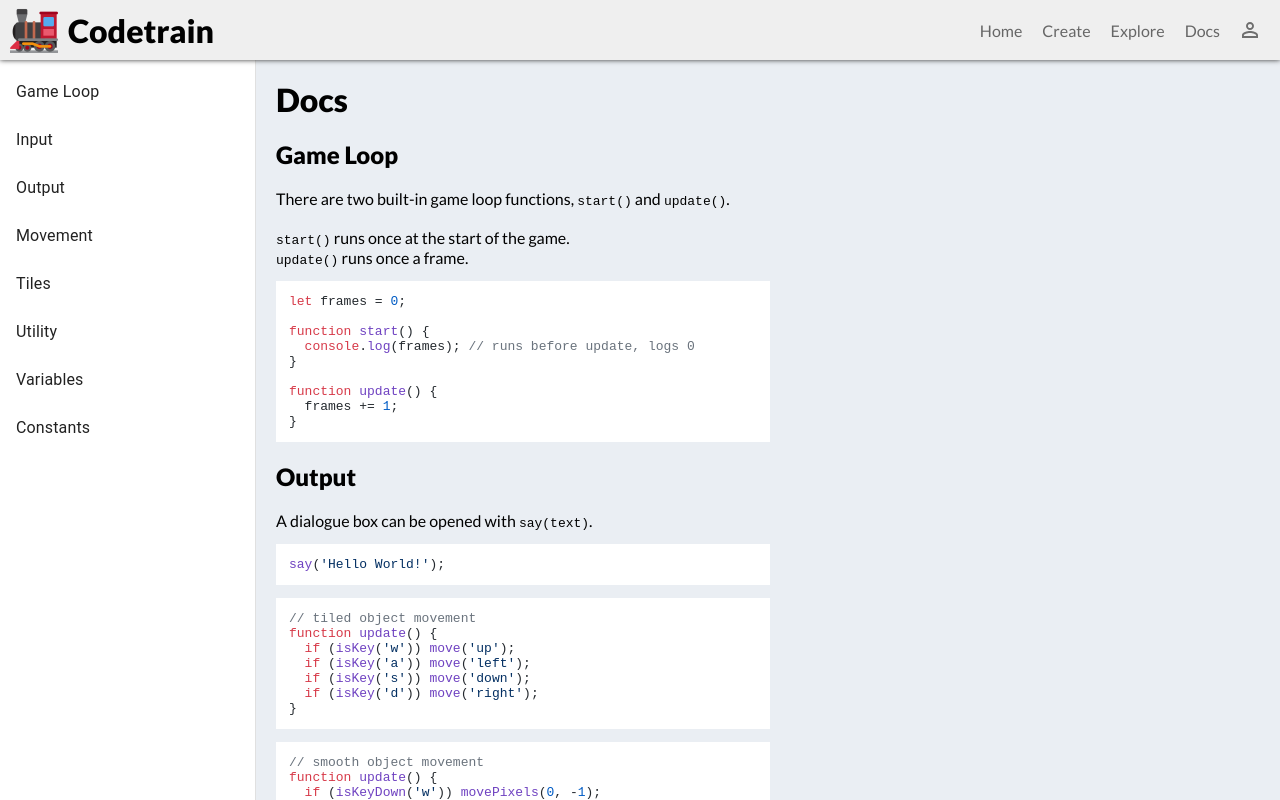
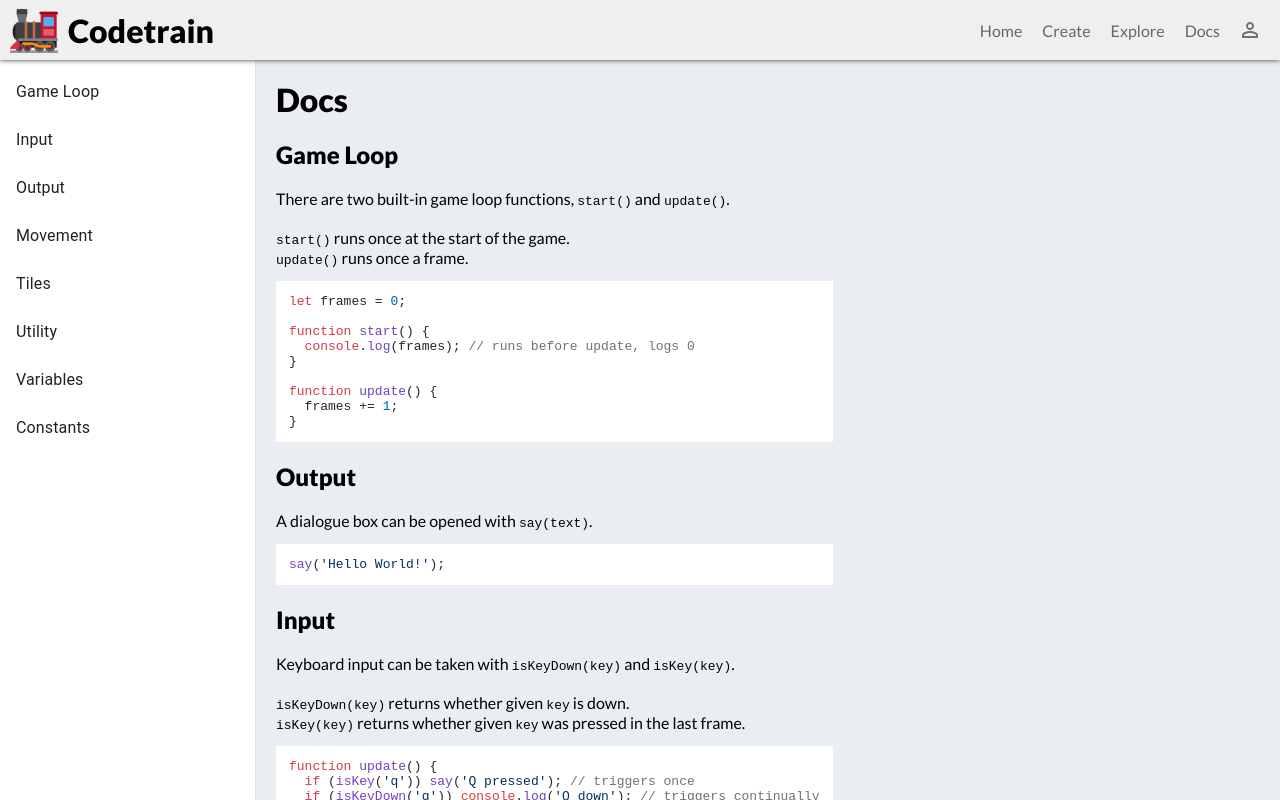
Before and after one commit to LearnCodeOrg/codetrain, a Next.js app: page /docs in a window 1280 px wide. Shown: the top 800 px of the page. Built offline with nearby package versions, Linux system fonts and the light colour scheme; no server answers.

Commit message:
Update input section.

```diff
--- a/pages/docs.js
+++ b/pages/docs.js
@@ -110,13 +110,17 @@ function update() {
         <Code>
 {`say('Hello World!');`}
         </Code>
+        <h2 id="input">Input</h2>
+        Keyboard input can be taken with <code>isKeyDown(key)</code> and{' '}
+        <code>isKey(key)</code>.<br /><br />
+        <code>isKeyDown(key)</code> returns whether given <code>key</code> is
+        {' '}down.<br />
+        <code>isKey(key)</code> returns whether given <code>key</code> was
+        {' '}pressed in the last frame.
         <Code>
-{`// tiled object movement
-function update() {
-  if (isKey('w')) move('up');
-  if (isKey('a')) move('left');
-  if (isKey('s')) move('down');
-  if (isKey('d')) move('right');
+{`function update() {
+  if (isKey('q')) say('Q pressed'); // triggers once
+  if (isKeyDown('q')) console.log('Q down'); // triggers continually
 }
 `}
         </Code>
```
